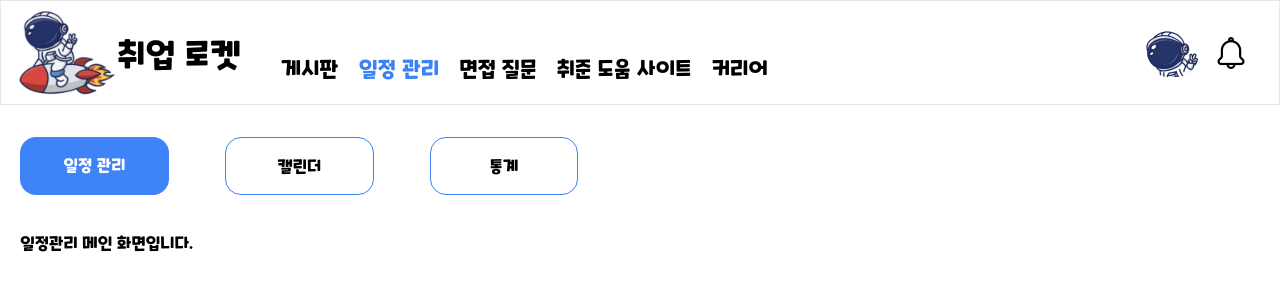
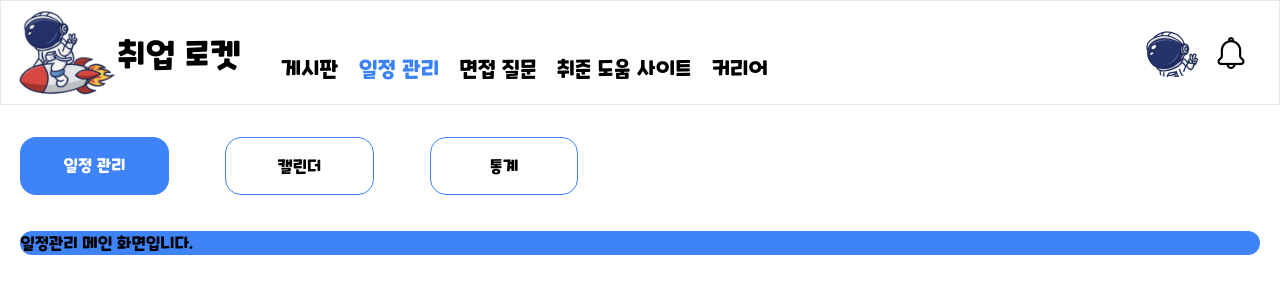
Before and after one commit to employment-rocket/rocket, a React (Vite) app in the folder job-rocket-frontend/: page /schedule in a window 1280 px wide. Shown: the top 300 px of the page. Built offline with nearby package versions, Linux system fonts and the light colour scheme.

Commit message:
design : 일정 관리 카테고리

```diff
--- a/job-rocket-frontend/package.json
+++ b/job-rocket-frontend/package.json
@@ -10,6 +10,7 @@
     "preview": "vite preview"
   },
   "dependencies": {
+    "@hello-pangea/dnd": "^17.0.0",
     "react": "^18.3.1",
     "react-dom": "^18.3.1",
     "react-router": "^7.0.2",
--- a/job-rocket-frontend/src/components/schedule/ScheduleMain.jsx
+++ /dev/null
@@ -1,7 +0,0 @@
-import React from "react";
-
-const ScheduleMain = () => {
-	return <div>일정관리 메인 화면입니다.</div>;
-};
-
-export default ScheduleMain;
--- /dev/null
+++ b/job-rocket-frontend/src/components/schedule/schedule/ScheduleMain.jsx
@@ -0,0 +1,14 @@
+import React from "react";
+
+const ScheduleMain = () => {
+	return (
+		<div
+			className="w-full h-full rounded-[20px]"
+			style={{ backgroundColor: "#3F83F8" }}
+		>
+			일정관리 메인 화면입니다.
+		</div>
+	);
+};
+
+export default ScheduleMain;
--- a/job-rocket-frontend/src/main.jsx
+++ b/job-rocket-frontend/src/main.jsx
@@ -8,9 +8,9 @@ import Career from "./pages/Career.jsx";
 import Schedule from "./pages/Schedule.jsx";
 import Question from "./pages/Question.jsx";
 import Site from "./pages/Site.jsx";
-import Calendar from "./components/schedule/Calendar.jsx";
-import ScheduleMain from "./components/schedule/ScheduleMain.jsx";
-import Statistics from "./components/schedule/Statistics.jsx";
+import Calendar from "./components/schedule/calendar/Calendar.jsx";
+import ScheduleMain from "./components/schedule/schedule/ScheduleMain.jsx";
+import Statistics from "./components/schedule/statistics/Statistics.jsx";
 
 createRoot(document.getElementById("root")).render(
 	<StrictMode>
--- a/job-rocket-frontend/src/pages/Schedule.jsx
+++ b/job-rocket-frontend/src/pages/Schedule.jsx
@@ -5,7 +5,7 @@ import { Outlet } from "react-router";
 const Schedule = () => {
 	return (
 		<div
-			className="flex flex-col w-full p-5 space-y-9"
+			className="flex flex-col w-full h-full p-5 space-y-9"
 			style={{ fontFamily: "CookieBold" }}
 		>
 			<div className="">
```
Also changed, not shown: job-rocket-frontend/src/components/schedule/calendar/Calendar.jsx (renamed from job-rocket-frontend/src/components/schedule/Calendar.jsx), job-rocket-frontend/src/components/schedule/statistics/Statistics.jsx (renamed from job-rocket-frontend/src/components/schedule/Statistics.jsx), 1 other file (tests, documents, lock files or other folders).
